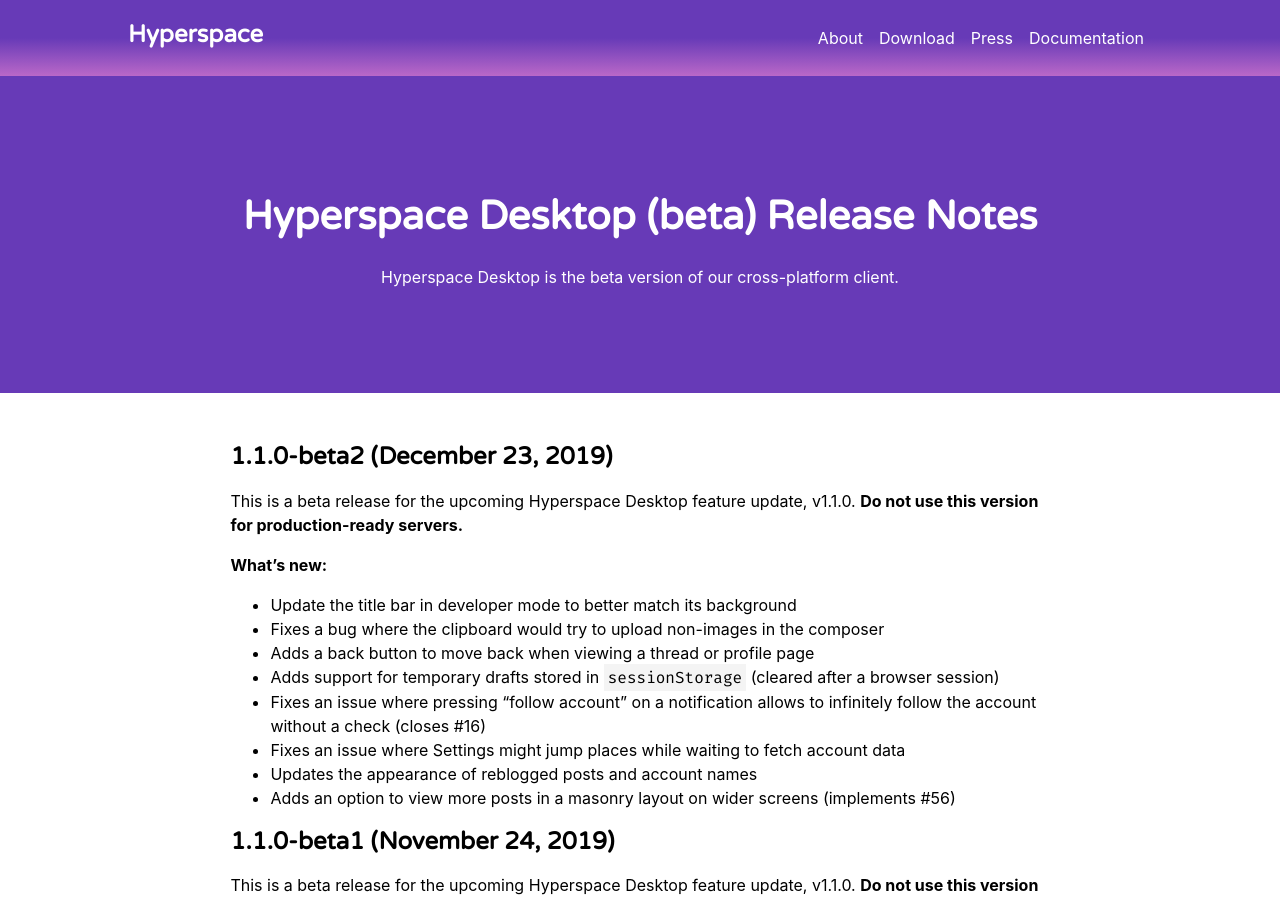
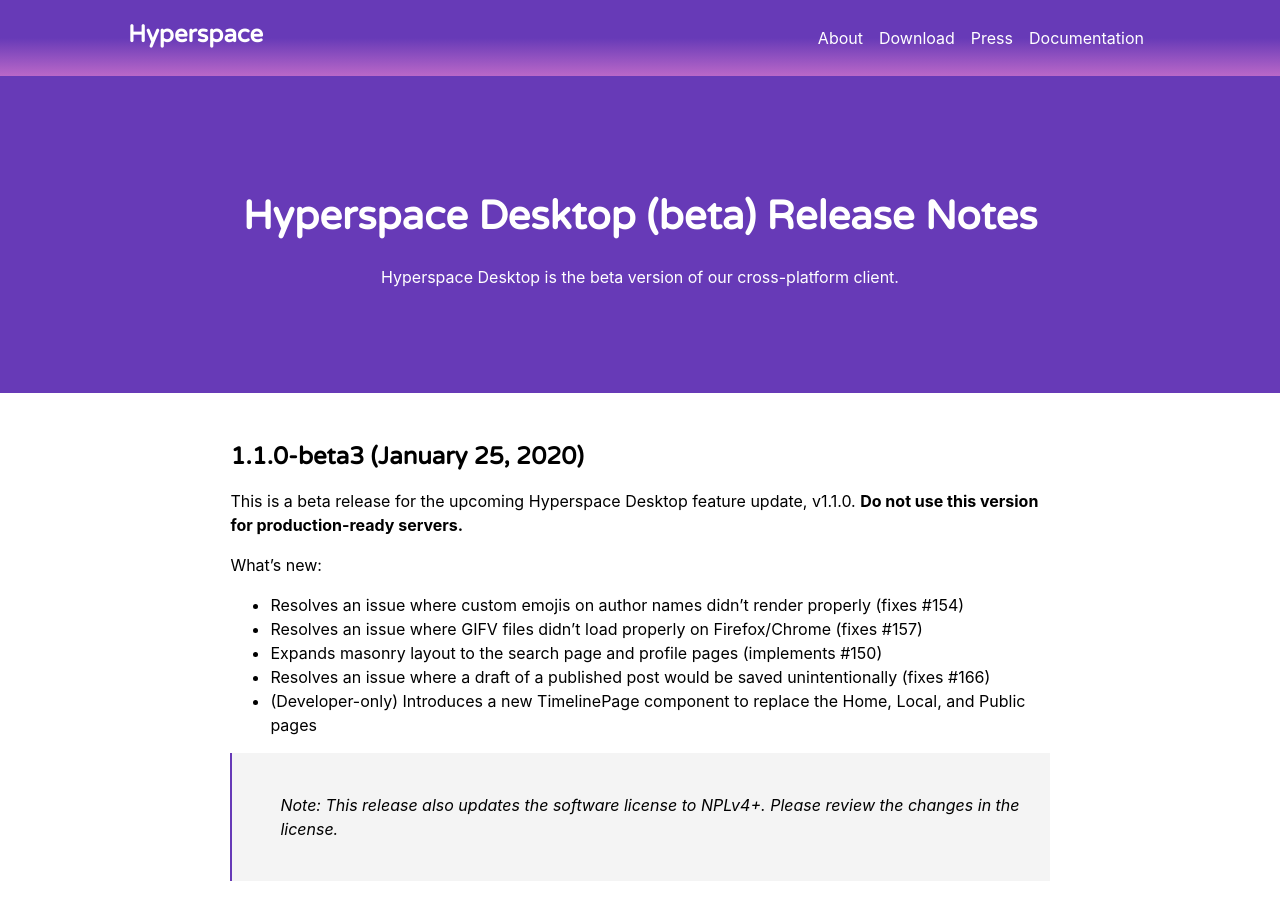
Before and after one commit to hyperspacedev/hyperspacedev.github.io, a Jekyll site: the page built from _releases/desktop-beta.md, in a window 1280 px wide and 900 px high. Built offline with Jekyll 4.4.1, drawn with Linux system fonts in a browser that asks for light colours; nearby versions of some CDN libraries; some web fonts are replaced.

Commit message:
Update for v1.1.0-beta3 release

```diff
--- a/_config.yml
+++ b/_config.yml
@@ -8,7 +8,7 @@
   desktop:
     base_url: "https://github.com/hyperspacedev/hyperspace/releases/"
     version: "1.0.4"
-    beta_version: "1.1.0-beta2"
+    beta_version: "1.1.0-beta3"
 
 collections:
   docs:
--- a/_releases/desktop-beta.md
+++ b/_releases/desktop-beta.md
@@ -3,6 +3,19 @@
 layout: release
 description: Hyperspace Desktop is the beta version of our cross-platform client.
 ---
+## 1.1.0-beta3 (January 25, 2020)
+This is a beta release for the upcoming Hyperspace Desktop feature update, v1.1.0. **Do not use this version for production-ready servers.**
+
+What's new:
+
+- Resolves an issue where custom emojis on author names didn't render properly (fixes #154)
+- Resolves an issue where GIFV files didn't load properly on Firefox/Chrome (fixes #157)
+- Expands masonry layout to the search page and profile pages (implements #150)
+- Resolves an issue where a draft of a published post would be saved unintentionally (fixes #166)
+- (Developer-only) Introduces a new TimelinePage component to replace the Home, Local, and Public pages
+
+> Note: This release also updates the software license to NPLv4+. Please review the changes in the license.
+
 ## 1.1.0-beta2 (December 23, 2019)
 This is a beta release for the upcoming Hyperspace Desktop feature update, v1.1.0. **Do not use this version for production-ready servers.**
 
```
